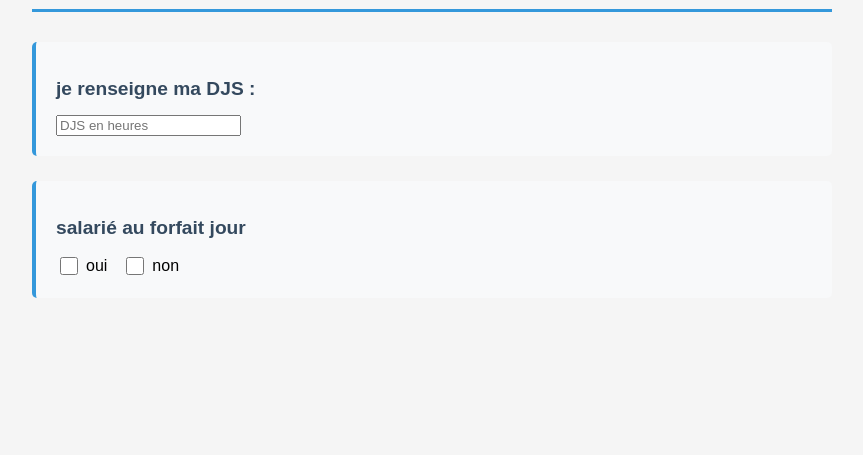
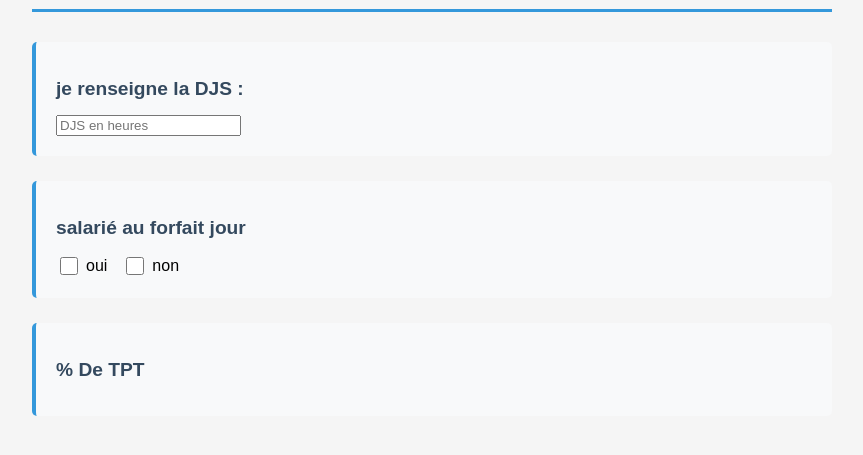
Before and after one commit to Corentin-maker/TPT-calculatrice, a plain HTML site: page index.html in a window 1280 px wide. Shown: the part 79-534 px from the top of the page, without its empty margins (208-1071 px from the left). Drawn offline with Linux system fonts and the light colour scheme.

Commit message:
Update index.html

```diff
--- a/index.html
+++ b/index.html
@@ -11,7 +11,7 @@
     <h1>calculatrice tpt</h1>
 
     <div class="section">
-        <h2>je renseigne ma DJS :</h2>
+        <h2>je renseigne la DJS :</h2>
         <input type="number" name="djstime" id="time_djs" placeholder="DJS en heures" min="0" step="0.01">
     </div>
 
@@ -30,6 +30,11 @@
 
     </div>
 
+    <div class="section">
+        <h2>% De TPT</h2>
+
+    </div>
+
     <script src="script.js"></script>
 </body>
 </html>
```
